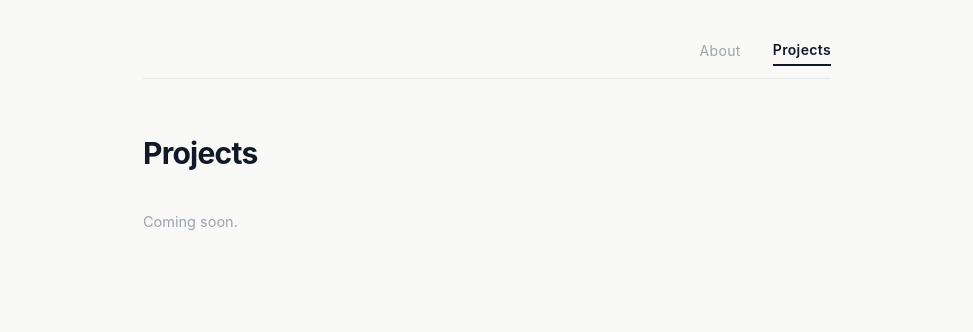
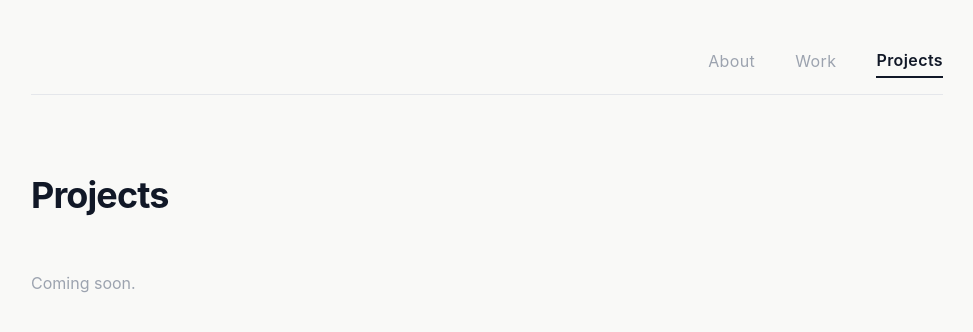
Before and after one commit to shenoy4365/arnav-portfolio, a Next.js app: page / in a window 1280 px wide. Both pictures are taken after a click on the button "Projects". Shown: the top 332 px of the page, without its empty margins (153-1126 px from the left). Built offline with nearby package versions, Linux system fonts and the light colour scheme.

Commit message:
added "work" tab, enlarged text

```diff
--- a/app/page.tsx
+++ b/app/page.tsx
@@ -4,7 +4,7 @@ import { useState } from "react";
 import { FaGithub, FaLinkedinIn } from "react-icons/fa";
 import { MdOutlineEmail } from "react-icons/md";
 
-type Tab = "about" | "projects";
+type Tab = "about" | "work" | "projects";
 
 export default function Home() {
   const [activeTab, setActiveTab] = useState<Tab>("about");
@@ -12,13 +12,13 @@ export default function Home() {
   return (
     <div className="min-h-screen bg-[#f9f9f7] flex flex-col">
       {/* Nav */}
-      <nav className="max-w-3xl w-full mx-auto px-10 pt-10">
-        <div className="flex justify-end gap-8 pb-3">
-          {(["about", "projects"] as Tab[]).map((tab) => (
+      <nav className="max-w-5xl w-full mx-auto px-14 pt-12">
+        <div className="flex justify-end gap-10 pb-4">
+          {(["about", "work", "projects"] as Tab[]).map((tab) => (
             <button
               key={tab}
               onClick={() => setActiveTab(tab)}
-              className={`text-sm capitalize tracking-wide transition-all duration-150 ${
+              className={`text-base capitalize tracking-wide transition-all duration-150 ${
                 activeTab === tab
                   ? "text-gray-900 font-semibold border-b-2 border-gray-900 pb-1"
                   : "text-gray-400 hover:text-gray-600 pb-1"
@@ -32,22 +32,22 @@ export default function Home() {
       </nav>
 
       {/* Main content */}
-      <main className="max-w-3xl w-full mx-auto px-10 pt-14 pb-6 flex-1">
+      <main className="max-w-5xl w-full mx-auto px-14 pt-20 pb-10 flex-1">
         {activeTab === "about" && (
           <div>
-            <h1 className="text-3xl font-bold text-gray-900 tracking-tight mb-10">
-              Arnav Shenoy
+            <h1 className="text-4xl font-bold text-gray-900 tracking-tight mb-14">
+              Hi, I'm Arnav Shenoy
             </h1>
 
-            <div className="flex gap-14">
+            <div className="flex gap-20">
               {/* Left col */}
-              <div className="flex-shrink-0 flex flex-col items-start gap-5">
+              <div className="flex-shrink-0 flex flex-col items-center gap-6">
                 <img
                   src="/images/profile.jpg"
                   alt="Arnav Shenoy"
-                  className="w-44 h-44 rounded-full object-cover"
+                  className="w-56 h-72 rounded-xl object-cover"
                 />
-                <div className="flex items-center gap-4">
+                <div className="flex items-center gap-5">
                   <a
                     href="https://github.com/shenoy4365"
                     target="_blank"
@@ -55,7 +55,7 @@ export default function Home() {
                     aria-label="GitHub"
                     className="text-gray-400 hover:text-gray-800 transition-colors"
                   >
-                    <FaGithub size={21} />
+                    <FaGithub size={26} />
                   </a>
                   <a
                     href="https://linkedin.com/in/arnav-shenoy"
@@ -64,28 +64,20 @@ export default function Home() {
                     aria-label="LinkedIn"
                     className="text-gray-400 hover:text-gray-800 transition-colors"
                   >
-                    <FaLinkedinIn size={21} />
+                    <FaLinkedinIn size={26} />
                   </a>
                   <a
                     href="mailto:arnav.shenoy@gmail.com"
                     aria-label="Email"
                     className="text-gray-400 hover:text-gray-800 transition-colors"
                   >
-                    <MdOutlineEmail size={23} />
+                    <MdOutlineEmail size={28} />
                   </a>
                 </div>
-                <a
-                  href="/AS_Resume.pdf"
-                  target="_blank"
-                  rel="noopener noreferrer"
-                  className="text-xs text-gray-400 hover:text-gray-700 underline underline-offset-2 transition-colors"
-                >
-                  resume
-                </a>
               </div>
 
               {/* Right col */}
-              <div className="flex-1 space-y-5 text-[14.5px] leading-[1.85] text-gray-600">
+              <div className="flex-1 space-y-6 text-[16px] leading-[1.9] text-gray-600">
                 <p>
                   Hi! I&apos;m a student at{" "}
                   <a
@@ -145,12 +137,21 @@ export default function Home() {
           </div>
         )}
 
+        {activeTab === "work" && (
+          <div>
+            <h2 className="text-4xl font-bold text-gray-900 tracking-tight mb-14">
+              Work
+            </h2>
+            <p className="text-[16px] text-gray-400">Coming soon.</p>
+          </div>
+        )}
+
         {activeTab === "projects" && (
           <div>
-            <h2 className="text-3xl font-bold text-gray-900 tracking-tight mb-10">
+            <h2 className="text-4xl font-bold text-gray-900 tracking-tight mb-14">
               Projects
             </h2>
-            <p className="text-[14.5px] text-gray-400">Coming soon.</p>
+            <p className="text-[16px] text-gray-400">Coming soon.</p>
           </div>
         )}
       </main>
```
